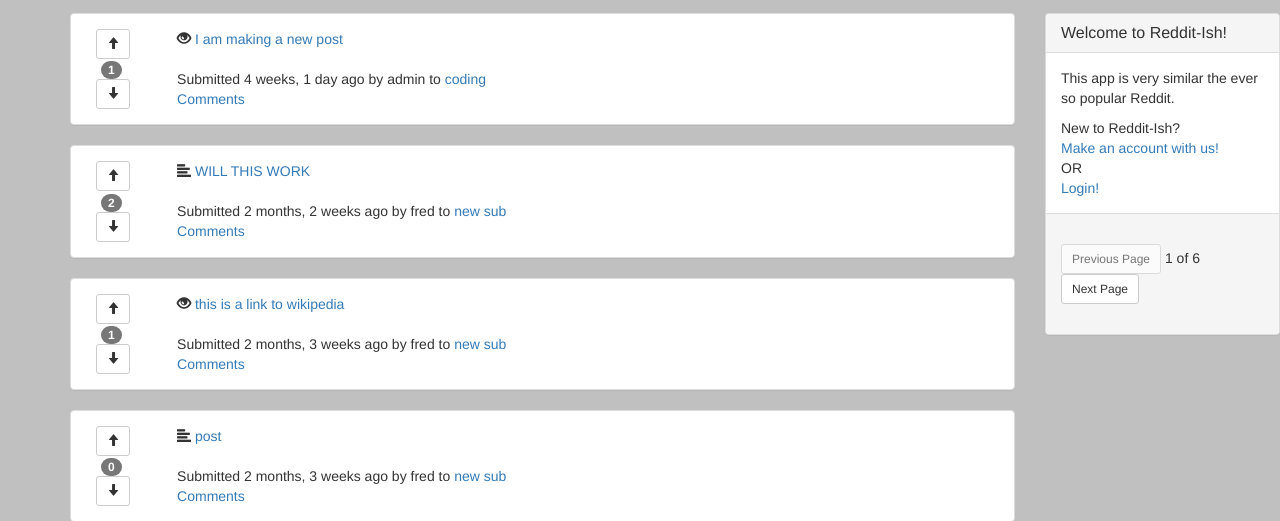
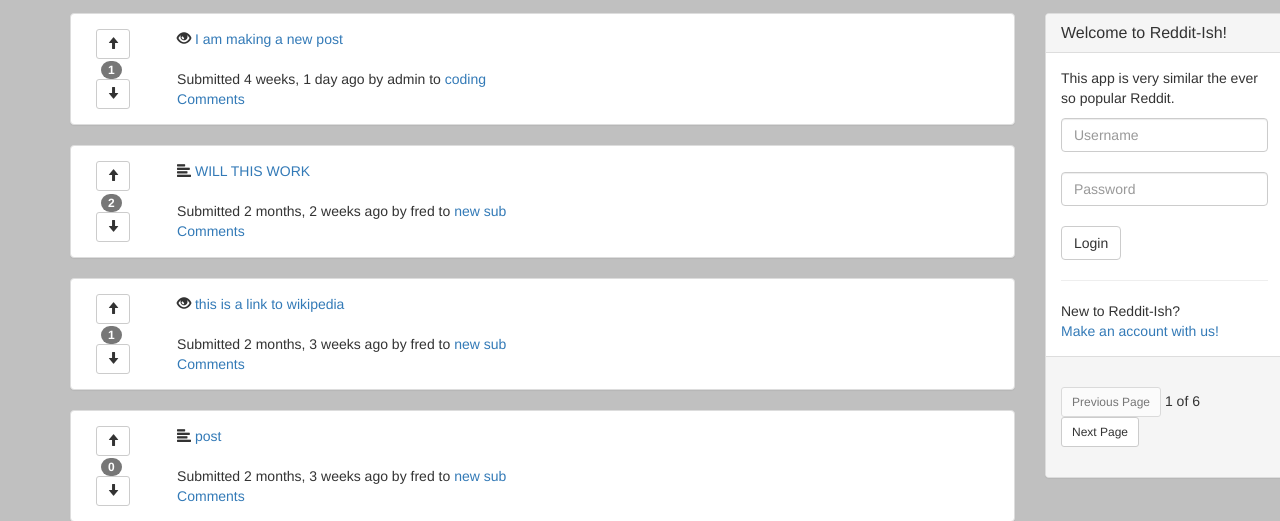
Before and after one commit to tdhuynh/reddit_remake, a Django app: page / in a window 1280 px wide. Shown: the part 57-578 px from the top of the page. Run offline with Django 3.2, Linux system fonts and the light colour scheme; data comes from the database, SQL or seed files in the repository; both versions use the stored data as it was after the commit; some libraries are stand-ins or nearby versions.

Commit message:
included login box in index

```diff
--- a/templates/index.html
+++ b/templates/index.html
@@ -74,13 +74,23 @@
                           This app is very similar the ever so popular Reddit.
                       </p>
                       {% if not request.user.is_authenticated %}
+                      <form class="form-inline" action="/login/" method="post">
+                          {% csrf_token %}
+                          <div class="form-group">
+                            <input id='id_username' class="form-control" type="text" name="username" placeholder='Username' required>
+                          </div>
+                          <br><br>
+                          <div class="form-group">
+                            <input id='id_password' class="form-control" type="password" name="password" placeholder='Password' required>
+                          </div>
+                          <br><br>
+                          <input type="submit" class='btn btn-default' name="name" value="Login">
+                      </form>
+                      <hr>
                       New to Reddit-Ish?
                       <br>
                       <a href="{% url 'user_create_view' %}">Make an account with us!</a>
                       <br>
-                      OR
-                      <br>
-                      <a href="{% url 'login' %}">Login!</a>
 
                       {% endif %}
                   </div>
```
Also changed, not shown: db.sqlite3.
